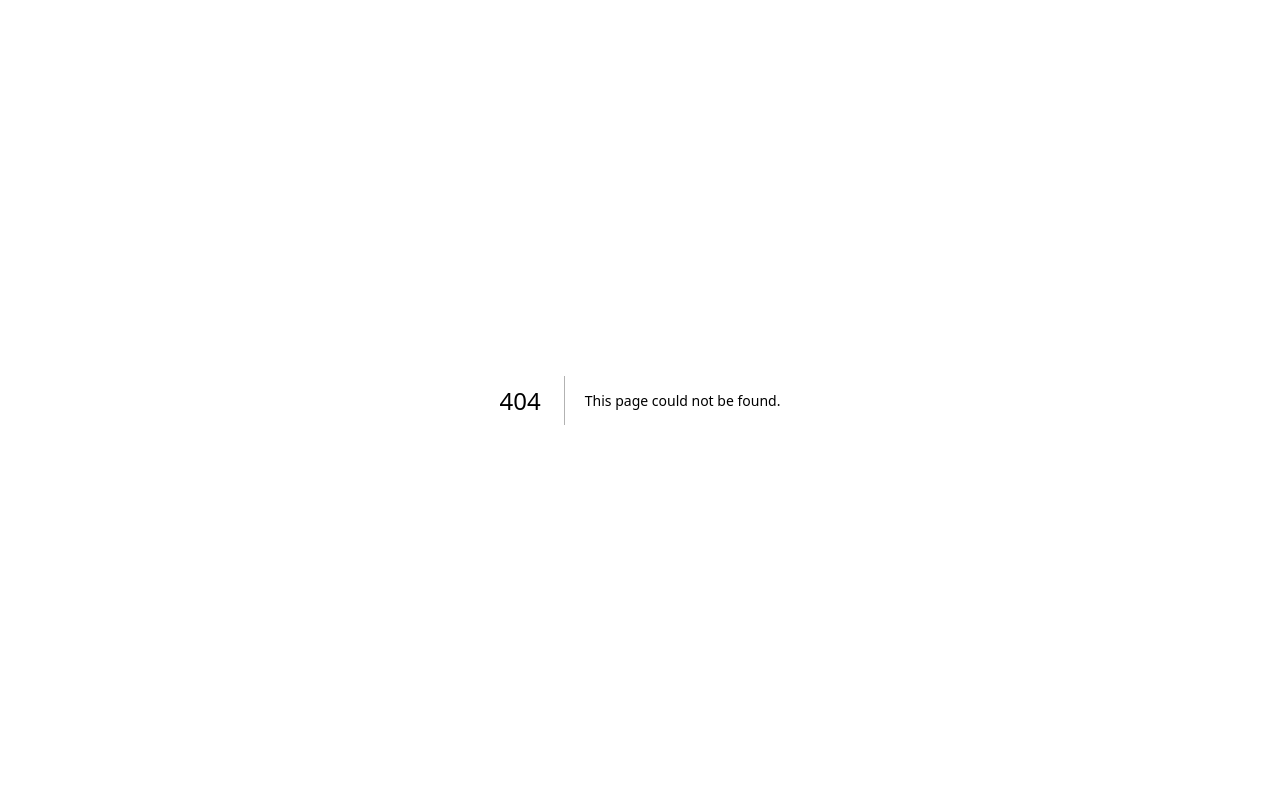
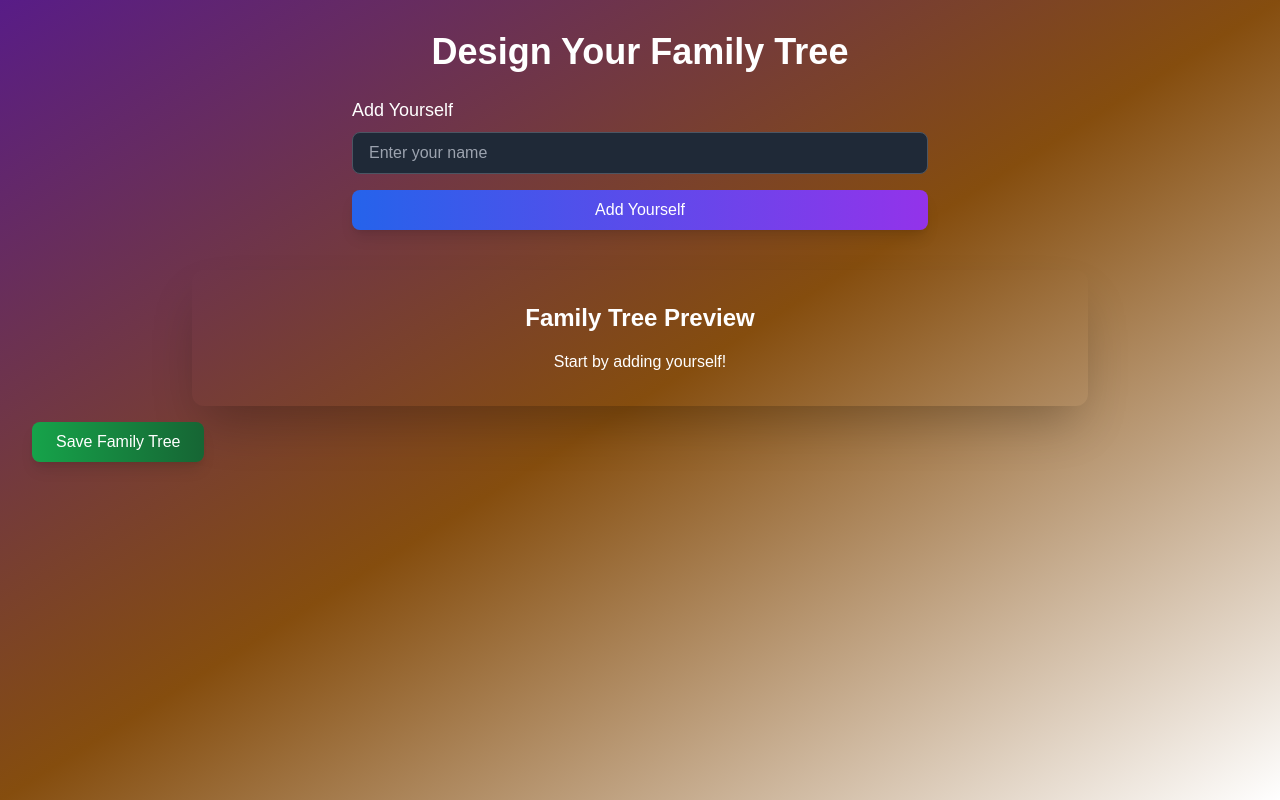
Before and after one commit to stanondieki/family_connect, a Next.js app: page /create_tree in a window 1280 px wide. Before the commit this address had no page. Built offline with nearby package versions, Linux system fonts and the light colour scheme; no server answers.

Commit message:
family tree

```diff
--- a/components/sidebar/sidebar.jsx
+++ b/components/sidebar/sidebar.jsx
@@ -14,7 +14,7 @@ import {
 
 const Sidebar = ({ onSearchClick }) => {
   return (
-    <aside className="bg-gradient-to-b w-80 from-gray-800 to-black text-white flex flex-col shadow-lg min-h-screen overflow-hidden">
+    <aside className="bg-gradient-to-b fixed w-80 from-gray-800 to-black text-white flex flex-col shadow-lg min-h-screen overflow-hidden">
       {/* Sidebar Title */}
       <div className="flex items-center justify-center py-6 border-b border-gray-700">
         FAMILY_CONNECT
@@ -46,7 +46,7 @@ const Sidebar = ({ onSearchClick }) => {
 
           <li>
             <Link
-              href="/family_tree"
+              href="/familyT/family_tree"
               className="flex items-center space-x-3 py-3 px-4 hover:bg-gray-700 rounded transition duration-300"
             >
               <FaTree className="text-2xl" />
--- /dev/null
+++ b/pages/create_tree.tsx
@@ -0,0 +1,118 @@
+import React, { useState } from 'react';
+import { v4 as uuidv4 } from 'uuid';
+import { doc, setDoc } from 'firebase/firestore';
+import { db } from '@/firebase/firebaseConfig';
+import TreeForm from '@/components/tree_creation/Treeform';
+import TreePreview from '@/components/tree_creation/treePreview';
+import SaveTreeButton from '@/components/tree_creation/saveTree';
+
+const CreateTreePage: React.FC = () => {
+  const [treeData, setTreeData] = useState<any | null>(null);
+  const [isRootSet, setIsRootSet] = useState(false);
+  const [name, setName] = useState('');
+  const [relationship, setRelationship] = useState('');
+  const [selectedNodeId, setSelectedNodeId] = useState<string | null>(null);
+  const [isSaving, setIsSaving] = useState(false);
+
+  const handleAddNode = () => {
+    if (!name) {
+      alert('Please provide a name.');
+      return;
+    }
+
+    if (!isRootSet) {
+      const rootNode = {
+        id: uuidv4(),
+        name,
+        relationship: 'Self',
+        children: [],
+      };
+      setTreeData(rootNode);
+      setSelectedNodeId(rootNode.id);
+      setIsRootSet(true);
+      setName('');
+    } else {
+      if (!relationship) {
+        alert('Please select a relationship.');
+        return;
+      }
+
+      const newNode = {
+        id: uuidv4(),
+        name,
+        relationship,
+        children: [],
+      };
+
+      const updateTree = (node: any) => {
+        if (node.id === selectedNodeId) {
+          node.children = [...(node.children || []), newNode];
+        } else if (node.children) {
+          node.children.forEach(updateTree);
+        }
+      };
+
+      if (treeData) {
+        const updatedTree = { ...treeData };
+        updateTree(updatedTree);
+        setTreeData(updatedTree);
+      }
+
+      setName('');
+      setRelationship('');
+    }
+  };
+
+  const saveTreeToFirebase = async () => {
+    if (!treeData) {
+      alert('Please create a family tree before saving.');
+      return;
+    }
+
+    setIsSaving(true);
+
+    try {
+      await setDoc(doc(db, 'familyTrees', treeData.id), {
+        treeData,
+        createdAt: new Date().toISOString(),
+      });
+      alert('Family tree saved successfully!');
+      resetForm(); // Clear form and reset state after saving
+    } catch (error) {
+      console.error('Error saving family tree:', error);
+      alert('Failed to save the family tree. Please try again.');
+    } finally {
+      setIsSaving(false);
+    }
+  };
+
+  const resetForm = () => {
+    setTreeData(null);
+    setIsRootSet(false);
+    setName('');
+    setRelationship('');
+    setSelectedNodeId(null);
+  };
+
+  return (
+    <div className="min-h-screen bg-gradient-to-br from-purple-900 via-yellow-800 to-white-900 text-white p-8">
+      <h1 className="text-4xl font-extrabold mb-6 text-center">Design Your Family Tree</h1>
+      <TreeForm
+        isRootSet={isRootSet}
+        name={name}
+        relationship={relationship}
+        onNameChange={setName}
+        onRelationshipChange={setRelationship}
+        onAddNode={handleAddNode}
+      />
+      <TreePreview
+        treeData={treeData}
+        selectedNodeId={selectedNodeId}
+        setSelectedNodeId={setSelectedNodeId}
+      />
+      <SaveTreeButton isSaving={isSaving} onSave={saveTreeToFirebase} />
+    </div>
+  );
+};
+
+export default CreateTreePage;
```
